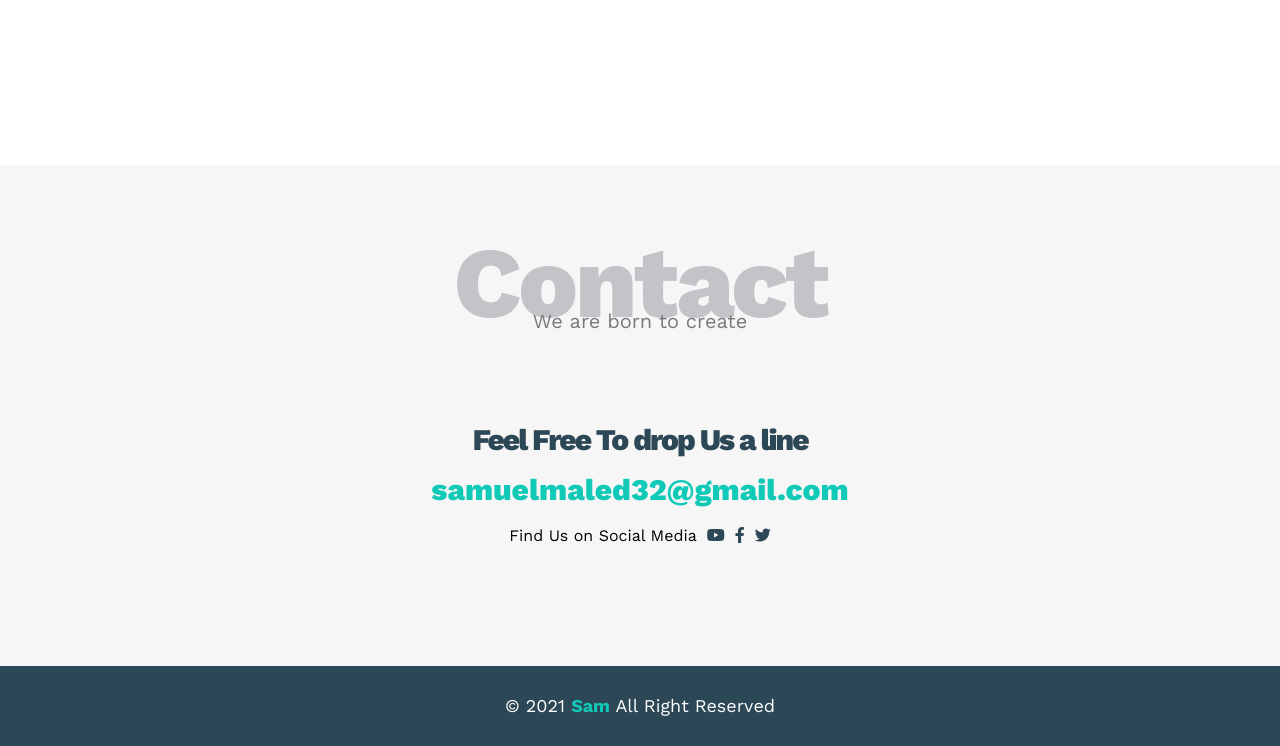
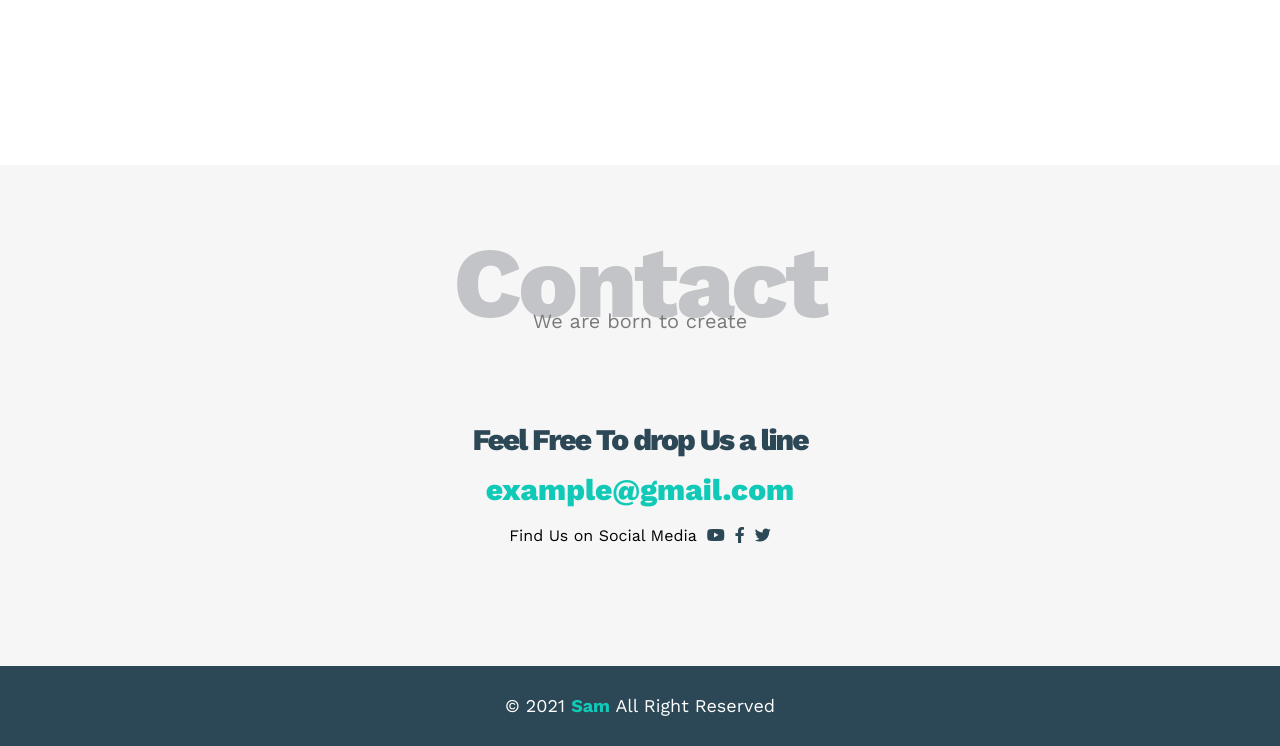
Before and after one commit to SamMelad/Leon-Template, a plain HTML site: page index.html in a window 1280 px wide. Shown: the part 3048-3794 px from the top of the page. Drawn offline with nearby package versions, Linux system fonts and the light colour scheme.

Commit message:
Update email contact link in index.html

```diff
--- a/index.html
+++ b/index.html
@@ -193,7 +193,7 @@
             <p>We are born to create</p>
             <div class="info">
                 <p class="label">Feel Free To drop Us a line </p>
-                <a href="mailto:samuelmaled32@gmail.com" class="link">samuelmaled32@gmail.com</a>
+                <a href="mailto:samuelmaled32@gmail.com" class="link">example@gmail.com</a>
                 <div class="social">
                     Find Us on Social Media
                     <i class="fab fa-youtube"></i>
```
